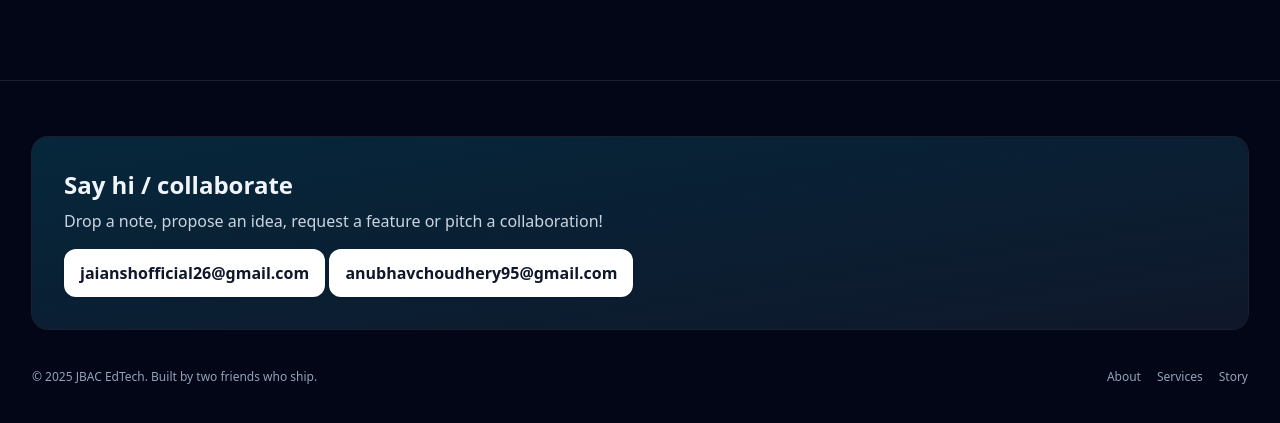
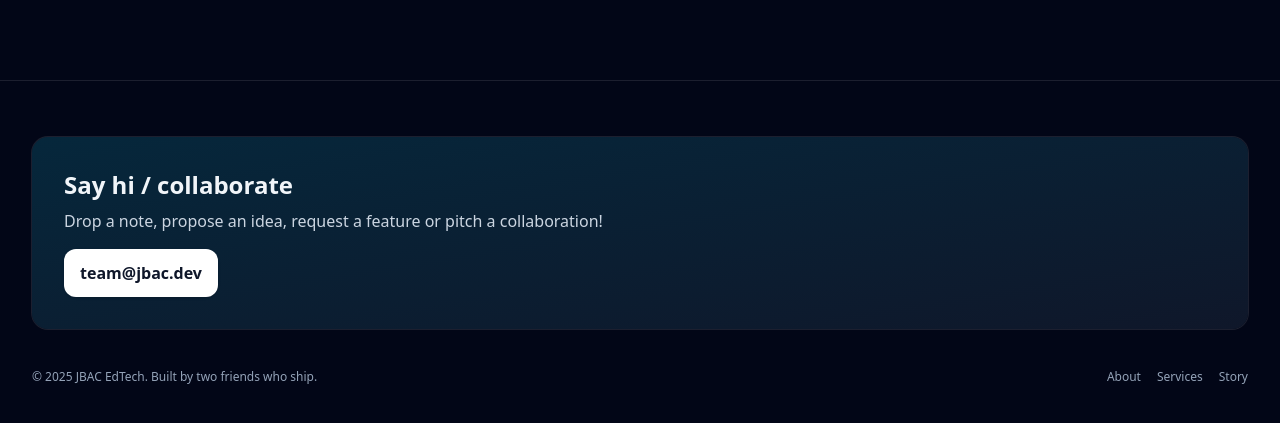
Before and after one commit to JaiAnshSB26/JBAC-EdTech, a plain HTML site: page story.html in a window 1280 px wide. Shown: the part 1263-1686 px from the top of the page. Drawn offline with nearby package versions, Linux system fonts and the light colour scheme.

Commit message:
update: update the team email in the remaining files.

```diff
--- a/story.html
+++ b/story.html
@@ -139,8 +139,7 @@
       <h3 class="text-2xl font-black">Say hi / collaborate</h3>
       <p class="mt-2 text-slate-300">Drop a note, propose an idea, request a feature or pitch a collaboration!</p>
       <div class="mt-4">
-        <a class="inline-flex items-center gap-2 rounded-xl bg-white px-4 py-3 font-semibold text-slate-900 shadow hover:bg-slate-100" href="mailto:jaianshofficial26@gmail.com">jaianshofficial26@gmail.com</a>
-        <a class="inline-flex items-center gap-2 rounded-xl bg-white px-4 py-3 font-semibold text-slate-900 shadow hover:bg-slate-100" href="mailto:anubhavchoudhery95@gmail.com">anubhavchoudhery95@gmail.com</a>
+        <a class="inline-flex items-center gap-2 rounded-xl bg-white px-4 py-3 font-semibold text-slate-900 shadow hover:bg-slate-100" href="mailto:team@jbac.dev">team@jbac.dev</a>
       </div>
     </div>
 
```
